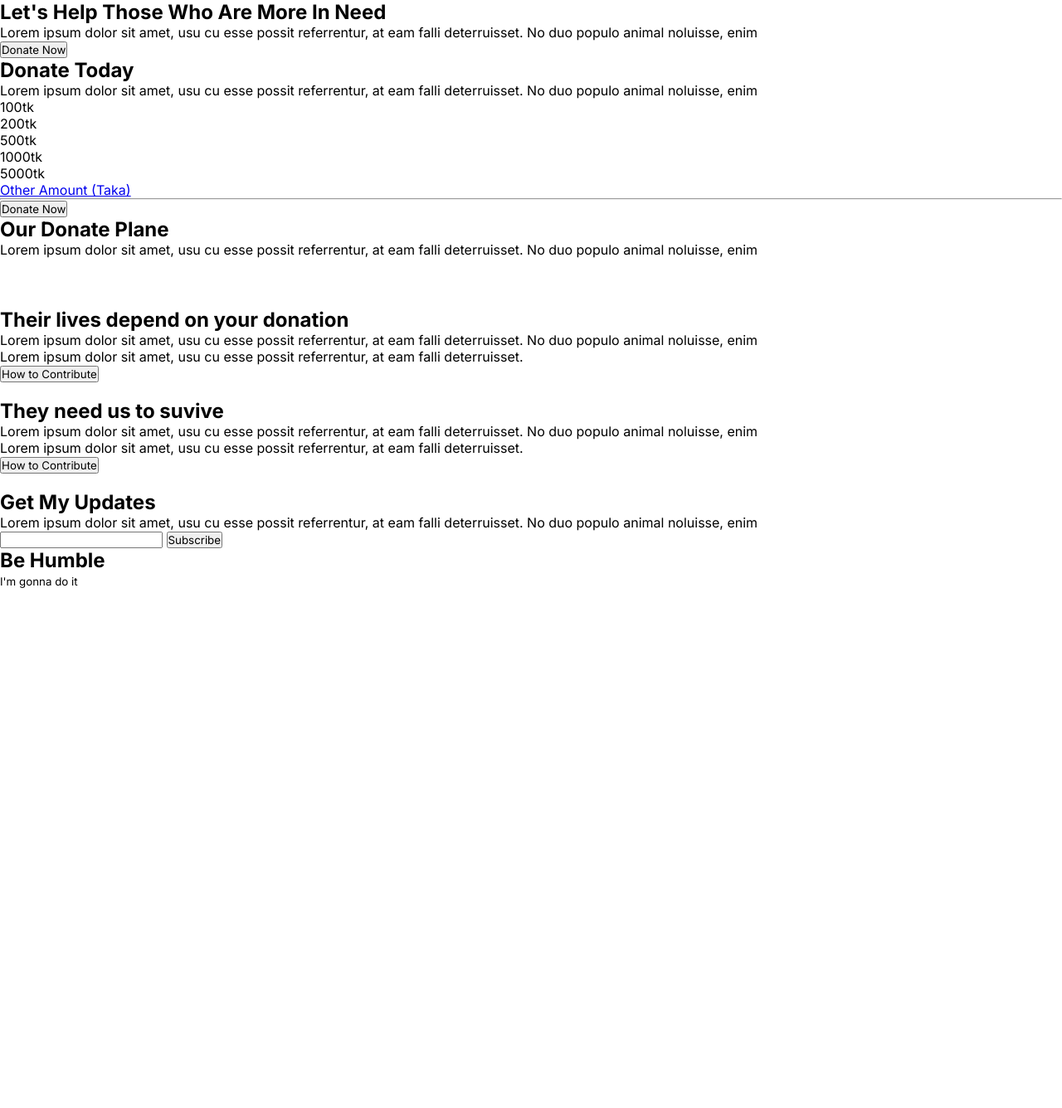
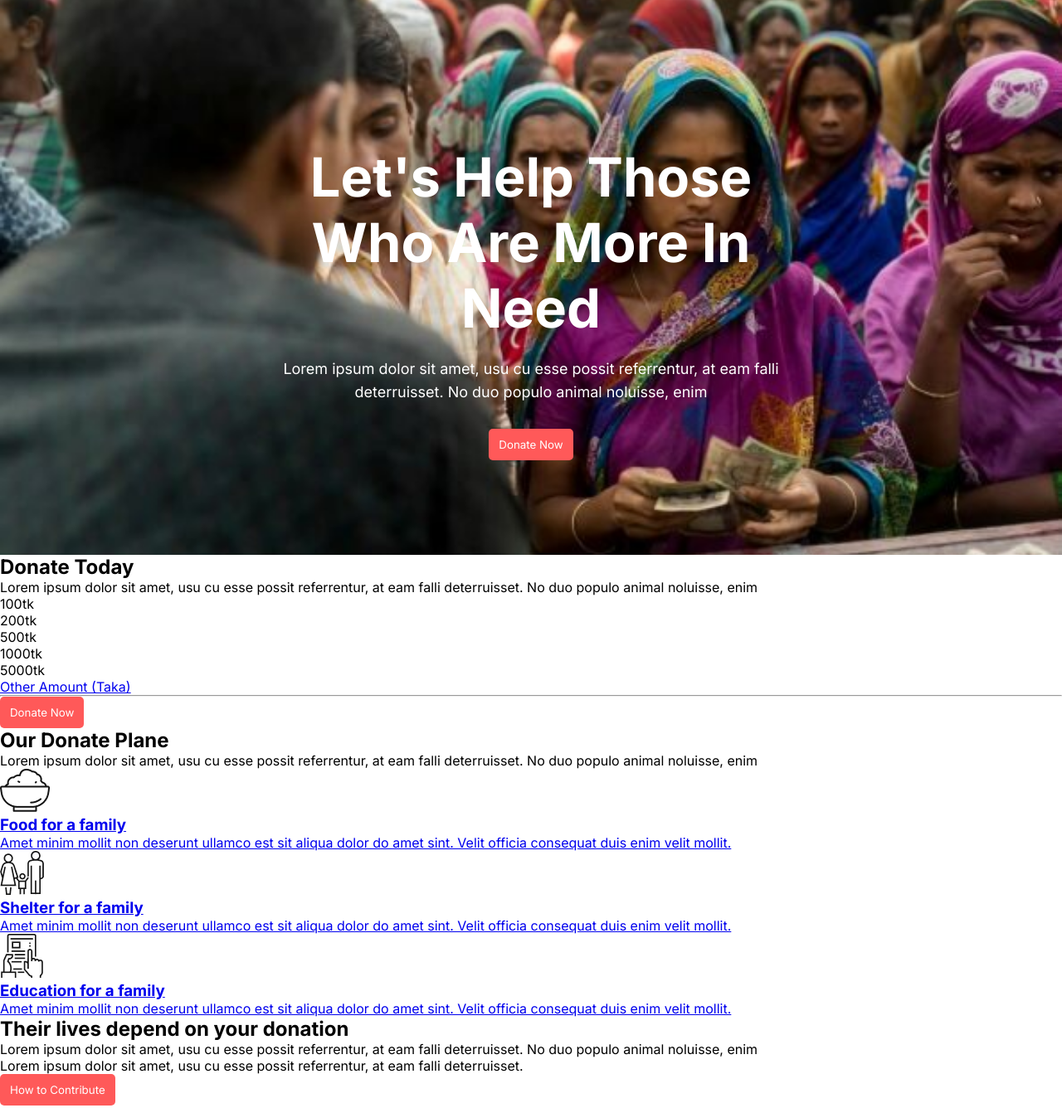
Before and after one commit to ashfaque9426/practise-projectBAONE, a plain HTML site: page index.html in a window 1280 px wide. Shown: the top 1336 px of the page at 83% size. Before the commit the page ends 800 px from the top, so only its background shows below. Drawn offline with Linux system fonts and the light colour scheme.

Commit message:
banner section styles added and done

```diff
--- a/Styles/style.css
+++ b/Styles/style.css
@@ -31,3 +31,40 @@ body {
     min-height: 100vh;
     background-color: var(--white);
 }
+
+header[role="banner"] {
+    height: 669px;
+    background-image: url(../Assets/images/donation1.jpg);
+    background-position: center;
+    background-size: cover;
+    color: var(--white);
+}
+
+.banner-heading {
+    width: 50%;
+    margin: 0 auto;
+    text-align: center;
+}
+
+.banner-heading .title {
+    padding-top: 174px;
+    font-size: 65px;
+    font-weight: 700;
+}
+
+.banner-heading .subtitle {
+    margin-top: 20px;
+    margin-bottom: 30px;
+    font-size: 18px;
+    line-height: 28px;
+    text-align: center;
+}
+
+.donate-btn {
+    background-color: var(--primary-color);
+    color: var(--white);
+    padding: 11px 12px;
+    border: none;
+    border-radius: 5px;
+    margin: 0 auto;
+}
--- a/index.html
+++ b/index.html
@@ -44,25 +44,28 @@
                 <a href="#">
                     <li class="blog">
                         <article>
-                            <img src="" alt="">
-                            <h3 class="blog-title"></h3>
-                            <p class="about-this-blog"></p>
+                            <img src="./Assets/icons/food.png" alt="food icon">
+                            <h3 class="blog-title">Food for a family</h3>
+                            <p class="about-this-blog">Amet minim mollit non deserunt ullamco est sit aliqua dolor do amet sint. Velit officia consequat duis enim velit
+                            mollit.</p>
                         </article>
                     </li>
                 </a><a href="#">
                     <li class="blog">
                         <article>
-                            <img src="" alt="">
-                            <h3 class="blog-title"></h3>
-                            <p class="about-this-blog"></p>
+                            <img src="./Assets/icons/shelter.png" alt="shelter icon">
+                            <h3 class="blog-title">Shelter for a family</h3>
+                            <p class="about-this-blog">Amet minim mollit non deserunt ullamco est sit aliqua dolor do amet sint. Velit officia consequat duis enim velit
+                            mollit.</p>
                         </article>
                     </li>
                 </a><a href="#">
                     <li class="blog">
                         <article>
-                            <img src="" alt="">
-                            <h3 class="blog-title"></h3>
-                            <p class="about-this-blog"></p>
+                            <img src="./Assets/icons/Frame-1.png" alt="frame icon">
+                            <h3 class="blog-title">Education for a family</h3>
+                            <p class="about-this-blog">Amet minim mollit non deserunt ullamco est sit aliqua dolor do amet sint. Velit officia consequat duis enim velit
+                            mollit.</p>
                         </article>
                     </li>
                 </a>
```
